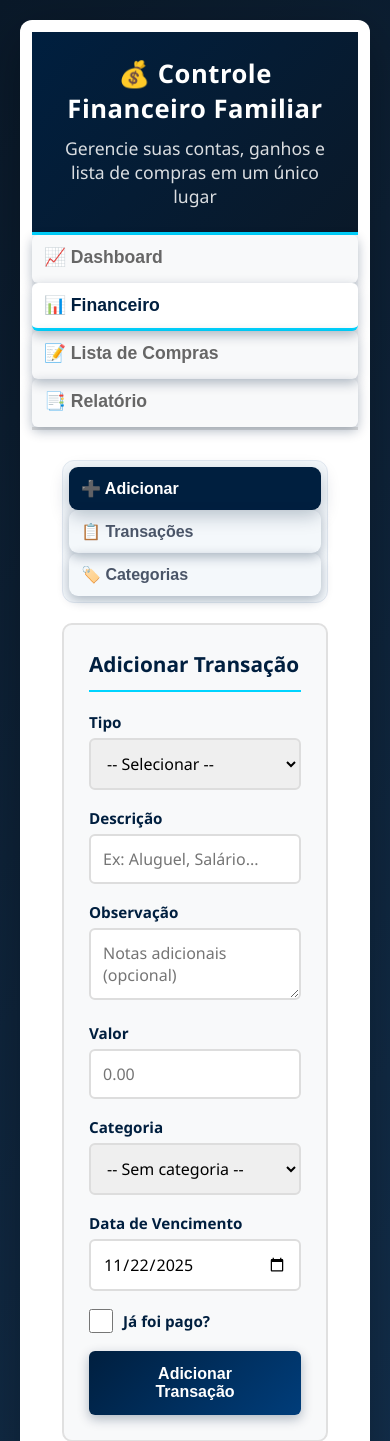
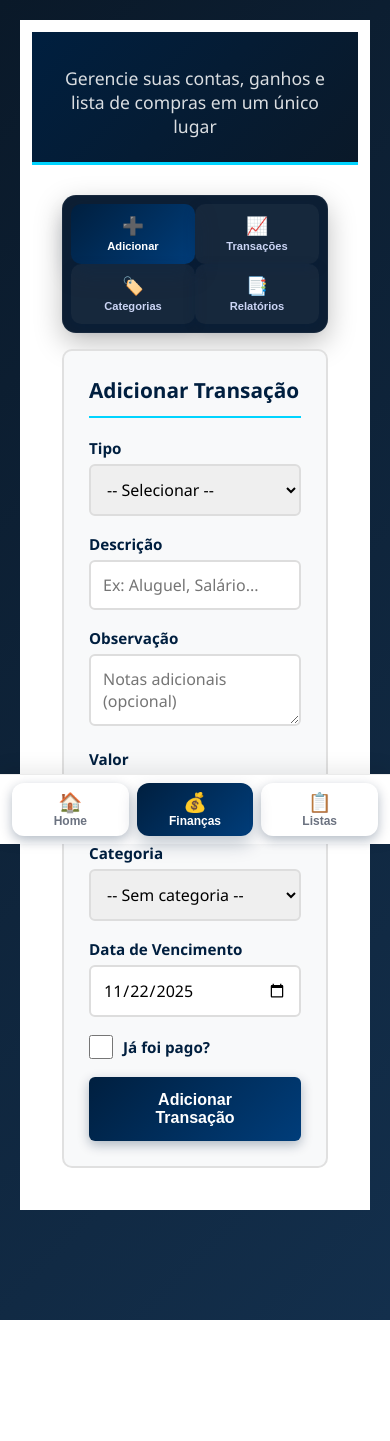
Before and after one commit to marcelosudre/financeiro, a Flask app: page / in a window 390 px wide, after a click that opens the changed part. Shown: the top 1441 px of the page. After the commit the page ends 1320 px from the top, so only its background shows below. Run offline with Flask 3, Linux system fonts and the light colour scheme; data that the repository does not hold is empty; parts of the project's set-up code (start-up, migrations or seed data) failed here and were passed over.

Commit message:
Atualiza de Telas

```diff
--- a/app/app.py
+++ b/app/app.py
@@ -751,4 +751,4 @@ def deletar_categoria(id):
 if __name__ == '__main__':
     with app.app_context():
         db.create_all()
-    app.run(host="192.168.1.10", debug=True, port=5000)
+    app.run(host="10.8.0.3", debug=True, port=5000)
--- a/app/templates/index.html
+++ b/app/templates/index.html
@@ -96,38 +96,100 @@
             display: block;
         }
 
+        /* ==================== BOTTOM NAV (MOBILE STYLE) ====================*/
+        .bottom-nav {
+            position: fixed;
+            left: 0;
+            right: 0;
+            bottom: 0;
+            height: 70px;
+            background: #ffffff;
+            border-top: 1px solid rgba(0, 0, 0, 0.08);
+            display: none;
+            justify-content: space-around;
+            align-items: center;
+            box-shadow: 0 -6px 18px rgba(0, 0, 0, 0.08);
+            z-index: 1000;
+            padding: 8px 12px;
+            gap: 8px;
+        }
+
+        .bottom-nav .bottom-btn {
+            flex: 1;
+            height: 100%;
+            border: none;
+            background: transparent;
+            display: flex;
+            flex-direction: column;
+            justify-content: center;
+            align-items: center;
+            font-size: 0.75rem;
+            color: #6b7280;
+            font-weight: 600;
+            border-radius: 12px;
+            transition: all 0.2s ease;
+            cursor: pointer;
+            min-height: 44px;
+        }
+
+        .bottom-nav .bottom-btn .icon {
+            font-size: 1.2rem;
+        }
+
+        .bottom-nav .bottom-btn.active {
+            background: linear-gradient(135deg, #001f3f 0%, #003d7a 100%);
+            color: #fff;
+            box-shadow: 0 8px 18px rgba(0, 31, 63, 0.25);
+        }
+
         /* ==================== ABAS INTERNAS ====================*/
         .tabs-interno {
-            display: flex;
-            gap: 10px;
-            margin-bottom: 20px;
-            background: #f4f8fb;
+            display: grid;
+            grid-template-columns: repeat(auto-fit, minmax(100px, 1fr));
+            gap: 8px;
+            margin-bottom: 16px;
+            background: #0d1f34;
             padding: 6px;
-            border-radius: 12px;
-            border: 1px solid #e2e9f1;
+            border-radius: 14px;
+            border: 1px solid rgba(255, 255, 255, 0.05);
+            box-shadow: 0 10px 28px rgba(0, 0, 0, 0.25);
         }
 
         .tab-btn-interno {
-            flex: 1;
-            padding: 12px 16px;
             border: none;
-            border-radius: 9px;
-            background: transparent;
-            color: #4a5568;
+            background: rgba(255, 255, 255, 0.04);
+            color: #cbd5f5;
             font-weight: 600;
             cursor: pointer;
             transition: all 0.2s ease;
+            border-radius: 10px;
+            display: flex;
+            flex-direction: column;
+            align-items: center;
+            justify-content: center;
+            padding: 10px 8px;
+            gap: 4px;
+            min-height: 58px;
+            font-size: 0.9em;
+        }
+
+        .tab-btn-interno span.icon {
+            font-size: 1.1rem;
+        }
+
+        .tab-btn-interno .label {
+            font-size: 0.82em;
         }
 
         .tab-btn-interno:hover {
-            background: rgba(0, 31, 63, 0.08);
-            color: #001f3f;
+            background: rgba(255, 255, 255, 0.12);
+            color: #fff;
         }
 
         .tab-btn-interno.active {
-            background: #001f3f;
+            background: linear-gradient(135deg, #001f3f 0%, #003d7a 100%);
             color: #fff;
-            box-shadow: 0 6px 18px rgba(0, 31, 63, 0.25);
+            box-shadow: 0 10px 22px rgba(0, 31, 63, 0.35);
         }
 
         .tab-content-interno {
@@ -1358,6 +1453,10 @@
         }
 
         @media (max-width: 768px) {
+            body {
+                padding: 20px 20px 110px;
+            }
+
             .metricas {
                 grid-template-columns: 1fr;
             }
@@ -1379,7 +1478,32 @@
             }
 
             .tabs {
-                flex-wrap: wrap;
+                display: none;
+            }
+
+            .bottom-nav {
+                display: flex;
+            }
+
+            .container {
+                margin: 0;
+                border-radius: 0;
+                box-shadow: none;
+            }
+
+            .tabs-interno {
+                grid-template-columns: repeat(auto-fit, minmax(90px, 1fr));
+                padding: 8px;
+            }
+
+            .tab-btn-interno {
+                font-size: 0.85em;
+                gap: 3px;
+            }
+
+            .financeiro-transacoes {
+                margin: 10px -20px -20px;
+                padding: 24px 18px 110px;
             }
 
             .tab-btn {
@@ -1486,16 +1610,30 @@
 
     <div class="container">
         <header>
-            <h1>💰 Controle Financeiro Familiar</h1>
+            <h1></h1>
             <p>Gerencie suas contas, ganhos e lista de compras em um único lugar</p>
         </header>
 
         <div class="tabs">
-            <button class="tab-btn active" onclick="abrirAba(event, 'dashboard')">📈 Dashboard</button>
-            <button class="tab-btn" onclick="abrirAba(event, 'financeiro')">📊 Financeiro</button>
-            <button class="tab-btn" onclick="abrirAba(event, 'lista')">📝 Lista de Compras</button>
-            <button class="tab-btn" onclick="abrirAba(event, 'relatorio')">📑 Relatório</button>
-        </div>
+            <button class="tab-btn active" data-tab="dashboard" onclick="abrirAba(event, 'dashboard')">📈 Dashboard</button>
+            <button class="tab-btn" data-tab="financeiro" onclick="abrirAba(event, 'financeiro')">📊 Financeiro</button>
+            <button class="tab-btn" data-tab="lista" onclick="abrirAba(event, 'lista')">📝 Lista de Compras</button>
+        </div>
+
+        <nav class="bottom-nav" aria-label="Menu principal">
+            <button class="bottom-btn active" data-tab="dashboard" onclick="abrirAba(event, 'dashboard')">
+                <span class="icon">🏠</span>
+                <span class="label">Home</span>
+            </button>
+            <button class="bottom-btn" data-tab="financeiro" onclick="abrirAba(event, 'financeiro')">
+                <span class="icon">💰</span>
+                <span class="label">Finanças</span>
+            </button>
+            <button class="bottom-btn" data-tab="lista" onclick="abrirAba(event, 'lista')">
+                <span class="icon">📋</span>
+                <span class="label">Listas</span>
+            </button>
+        </nav>
 
         <!-- ==================== ABA DASHBOARD ==================== -->
         <div id="dashboard" class="tab-content active">
@@ -1507,13 +1645,26 @@
         <!-- ==================== ABA FINANCEIRO ==================== -->
         <div id="financeiro" class="tab-content">
             <div class="tabs-interno">
-                <button class="tab-btn-interno active" onclick="abrirAbaInterna(event, 'adicionar-transacao')">➕ Adicionar</button>
-                <button class="tab-btn-interno" onclick="abrirAbaInterna(event, 'listar-transacoes')">📋 Transações</button>
-                <button class="tab-btn-interno" onclick="abrirAbaInterna(event, 'categorias-interno')">🏷️ Categorias</button>
+                <button class="tab-btn-interno active" onclick="abrirAbaInterna(event, 'adicionar-transacao')">
+                    <span class="icon">➕</span>
+                    <span class="label">Adicionar</span>
+                </button>
+                <button class="tab-btn-interno" onclick="abrirAbaInterna(event, 'listar-transacoes')">
+                    <span class="icon">📈</span>
+                    <span class="label">Transações</span>
+                </button>
+                <button class="tab-btn-interno" onclick="abrirAbaInterna(event, 'categorias-interno')">
+                    <span class="icon">🏷️</span>
+                    <span class="label">Categorias</span>
+                </button>
+                <button class="tab-btn-interno" onclick="abrirAbaInterna(event, 'relatorio-interno')">
+                    <span class="icon">📑</span>
+                    <span class="label">Relatórios</span>
+                </button>
             </div>
 
             <!-- ABA 1: ADICIONAR TRANSAÇÃO -->
-            <div id="adicionar-transacao" class="tab-content-interno active">
+            <div id="adicionar-transacao" class="tab-content-interno tab-pane-financeiro active">
                 <div class="card">
                     <h3>Adicionar Transação</h3>
                     <div id="msg-form"></div>
@@ -1571,12 +1722,16 @@
             </div>
 
             <!-- ABA 2: TRANSACOES -->
-            <div id="listar-transacoes" class="tab-content-interno">
-                <div class="card">
+            <div id="listar-transacoes" class="tab-content-interno tab-pane-financeiro financeiro-transacoes">
+                <div class="transacoes-top">
+                    <div>
                         <h3>Transações</h3>
-                    <div class="form-group" style="max-width: 260px;">
+                        <p class="transacoes-subtitulo">Acompanhe ganhos e despesas em tempo real</p>
+                    </div>
+                    <div class="form-group">
                         <label for="transacoes-mes">Filtrar mês</label>
                         <input type="month" id="transacoes-mes" onchange="carregarTransacoes()">
+                    </div>
                 </div>
                 <div class="transacoes-saldo-header">
                     <div id="transacoes-saldo" class="kanban-totalizador saldo positivo">⚖️ Saldo do mês <strong>Carregando...</strong></div>
@@ -1613,10 +1768,9 @@
                     </div>
                 </div>
             </div>
-            </div>
 
             <!-- ABA 3: CATEGORIAS (movida para Financeiro) -->
-            <div id="categorias-interno" class="tab-content-interno">
+            <div id="categorias-interno" class="tab-content-interno tab-pane-financeiro">
                 <div class="card" style="margin-bottom: 20px;">
                     <h3>Cadastrar Nova Categoria</h3>
 
@@ -1656,6 +1810,24 @@
                 <h3 style="margin-top: 30px;">Categorias de Ganho</h3>
                 <div id="categorias-ganho" class="categorias-grid"></div>
             </div>
+
+            <div id="relatorio-interno" class="tab-content-interno tab-pane-financeiro">
+                <div class="card">
+                    <h3>Relatório do Mês</h3>
+
+                    <div class="form-group">
+                        <label for="mes-filtro">Selecione o mês</label>
+                        <input type="month" id="mes-filtro" onchange="carregarMetricas()">
+                    </div>
+
+                    <div class="export-btn-group">
+                        <button class="btn-export" onclick="exportarPDF()">📥 Exportar PDF</button>
+                    </div>
+
+                    <div id="metricas-content"></div>
+                    <div id="relatorio-chart" style="margin-top:12px;"></div>
+                </div>
+            </div>
         </div>
 
         <!-- ==================== ABA LISTA DE COMPRAS ==================== -->
@@ -1672,25 +1844,6 @@
             </div>
 
             <div id="listas-container" class="lista-container"></div>
-        </div>
-
-        <!-- ==================== ABA RELATÓRIO ==================== -->
-        <div id="relatorio" class="tab-content">
-            <div class="card">
-                <h3>Relatório do Mês</h3>
-
-                <div class="form-group">
-                    <label for="mes-filtro">Selecione o mês</label>
-                    <input type="month" id="mes-filtro" onchange="carregarMetricas()">
-                </div>
-
-                <div class="export-btn-group">
-                    <button class="btn-export" onclick="exportarPDF()">📥 Exportar PDF</button>
-                </div>
-
-                <div id="metricas-content"></div>
-                <div id="relatorio-chart" style="margin-top:12px;"></div>
-            </div>
         </div>
 
         <!-- 'Categorias' top-level removed; categories UI moved into Financeiro -->
@@ -1844,6 +1997,7 @@
             carregarListas();
             carregarCategorias();
             atualizarCombosCategorias();
+            syncBottomNav('dashboard');
         });
 
         // ==================== ABAS ====================
@@ -1851,34 +2005,52 @@
             const abas = document.querySelectorAll('.tab-content');
             abas.forEach(aba => aba.classList.remove('active'));
 
+            const alvo = document.getElementById(abaId);
+            if (alvo) {
+                alvo.classList.add('active');
+            }
+
             const botoes = document.querySelectorAll('.tab-btn');
-            botoes.forEach(btn => btn.classList.remove('active'));
-
-            document.getElementById(abaId).classList.add('active');
-            event.target.classList.add('active');
+            botoes.forEach(btn => {
+                const mesmoAlvo = btn.dataset.tab === abaId;
+                btn.classList.toggle('active', mesmoAlvo);
+            });
+
+            syncBottomNav(abaId);
 
             if (abaId === 'lista') {
                 carregarListas();
             } else if (abaId === 'dashboard') {
                 carregarDashboard();
             } else if (abaId === 'financeiro') {
-                    // quando abrir financeiro, carregar categorias (movidas para a aba interna de financeiro)
                 carregarCategorias();
-                } else if (abaId === 'relatorio') {
-                    carregarMetricas();
-                }
+            }
+        }
+
+        function syncBottomNav(abaId) {
+            const navBotoes = document.querySelectorAll('.bottom-nav .bottom-btn');
+            navBotoes.forEach(btn => {
+                const ativo = btn.dataset.tab === abaId;
+                btn.classList.toggle('active', ativo);
+            });
         }
 
         // ==================== ABAS INTERNAS ====================
         function abrirAbaInterna(event, abaId) {
-            const tabs = document.querySelectorAll('.tab-content-interno');
-            tabs.forEach(tab => tab.classList.remove('active'));
-
             const botoes = document.querySelectorAll('.tab-btn-interno');
             botoes.forEach(btn => btn.classList.remove('active'));
-
-            document.getElementById(abaId).classList.add('active');
-            event.target.classList.add('active');
+            const alvoBotao = event && (event.currentTarget || event.target);
+            if (alvoBotao) {
+                alvoBotao.classList.add('active');
+            }
+
+            const paineis = document.querySelectorAll('.tab-pane-financeiro');
+            paineis.forEach(tab => tab.classList.remove('active'));
+
+            const targetPane = document.getElementById(abaId);
+            if (targetPane) {
+                targetPane.classList.add('active');
+            }
 
             if (abaId === 'resumo-mes') {
                 carregarMetricas();
@@ -1886,6 +2058,8 @@
                 carregarTransacoes();
             } else if (abaId === 'categorias-interno') {
                 carregarCategorias();
+            } else if (abaId === 'relatorio-interno') {
+                carregarMetricas();
             }
         }
 
```
Also changed, not shown: other parts of app/templates/index.html (+33 -0 lines). Lines whose indentation alone changed are shown as unchanged.
